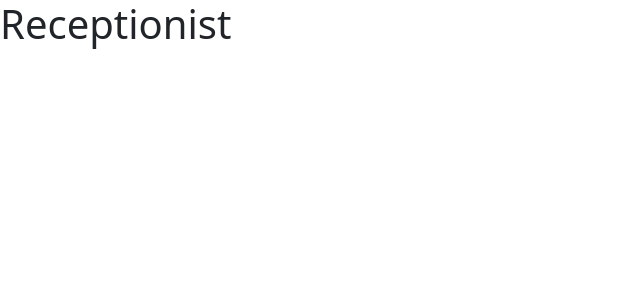
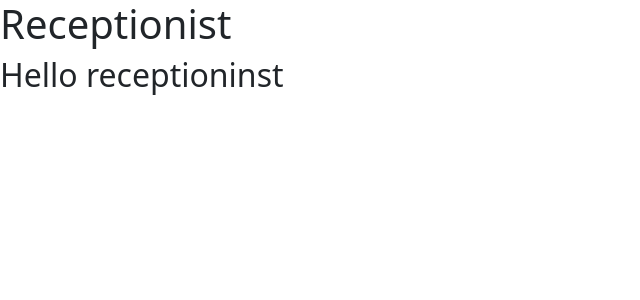
Before and after one commit to Bistec-UOM/test_crudapp, a React (Create React App) app: page /recep in a window 1280 px wide. Shown: the top 300 px of the page, without its empty margins (0-640 px from the left). Built offline with nearby package versions, Linux system fonts and the light colour scheme.

Commit message:
first receptionist commit

```diff
--- a/src/components/Receptionist.js
+++ b/src/components/Receptionist.js
@@ -4,6 +4,7 @@ export default function Receptionist() {
   return (
     <div>
         <h1>Receptionist</h1>
+        <h2>Hello receptioninst</h2>
     </div>
   )
 }
```
